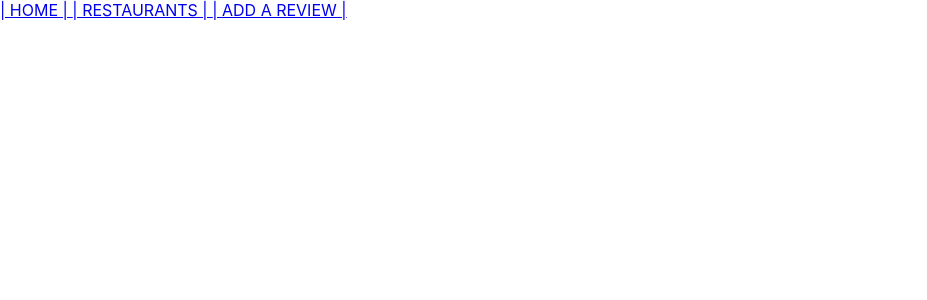
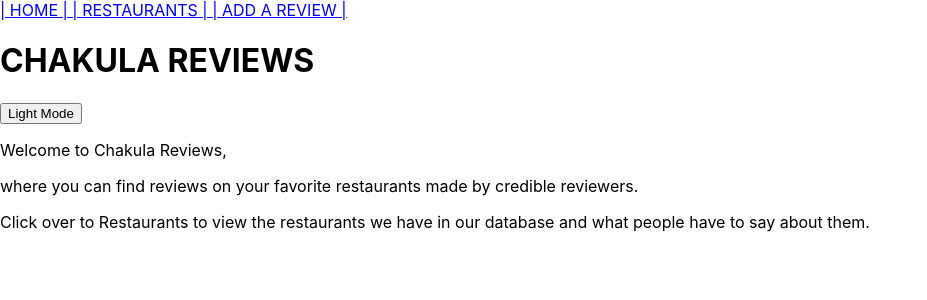
Before and after one commit to brianwangora/Chakula-Reviews, a React (Create React App) app in the folder phase-3-project-react-frontend/: page / in a window 1280 px wide. Shown: the top 300 px of the page, without its empty margins (0-927 px from the left). Built offline with nearby package versions, Linux system fonts and the light colour scheme; the HTML template or start-up script is replaced by a standard one.

Commit message:
Home page added

```diff
--- a/phase-3-project-react-frontend/src/components/header/Header.js
+++ b/phase-3-project-react-frontend/src/components/header/Header.js
@@ -0,0 +1,12 @@
+import React from "react";
+
+export default function Header({ isDarkMode, onDarkModeClick }) {
+    return(
+        <header>
+            <h1>CHAKULA REVIEWS</h1>
+            <button onClick={onDarkModeClick}>
+                {isDarkMode ? "Dark" : "Light"} Mode
+            </button>
+        </header>
+    )
+}
--- a/phase-3-project-react-frontend/src/components/home/Home.js
+++ b/phase-3-project-react-frontend/src/components/home/Home.js
@@ -1,6 +1,22 @@
-import React, { useEffect, useState } from "react";
-
+import React, { useState } from "react";
+import Header from "../header/Header";
 
 export default function Home(){
+    const [isDarkMode, setIsDarkMode] = useState(false);
 
+    function handleDarkModeClick() {
+        setIsDarkMode((isDarkMode) => !isDarkMode);
+    }
+
+    return(
+        <div>
+            <div className={"App " + (isDarkMode ? "dark" : "light")}>
+                <Header isDarkMode={isDarkMode} onDarkModeClick={handleDarkModeClick}/>
+                <p>Welcome to Chakula Reviews,</p>
+                <p>where you can find reviews on your favorite restaurants made by credible reviewers.</p>
+                <p>Click over to Restaurants to view the restaurants we have in our database and what people have to say about them.</p>
+            </div>
+        </div>
+
+    )
 }
```
